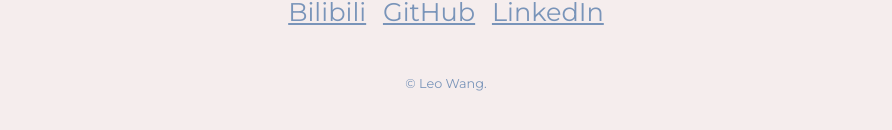
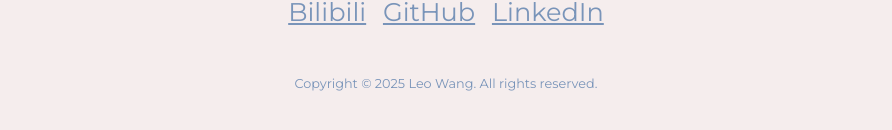
Before and after one commit to LeoWang233/PS202501, a plain HTML site: page index.html in a window 1280 px wide. Shown: the part 644-774 px from the top of the page, without its empty margins (194-1086 px from the left). Drawn offline with Linux system fonts and the light colour scheme.

Commit message:
Update index.html

```diff
--- a/index.html
+++ b/index.html
@@ -1,11 +1,9 @@
 <!--
 
-© Leo Wang.
+Copyright © 2025 Leo Wang. All rights reserved.
 
-iPhone
-1320 2868
-iPad
-2752 2064
+Contact Me
+Email: inbox@leowang.org
 
 -->
 <!DOCTYPE html>
@@ -144,7 +142,9 @@ iPad
         >
       </div>
       <div id="n7">
-        <p class="color3 vw4 montserrat">© Leo Wang.</p>
+        <p class="color3 vw4 montserrat">
+          Copyright © 2025 Leo Wang. All rights reserved.
+        </p>
       </div>
     </div>
   </body>
```
